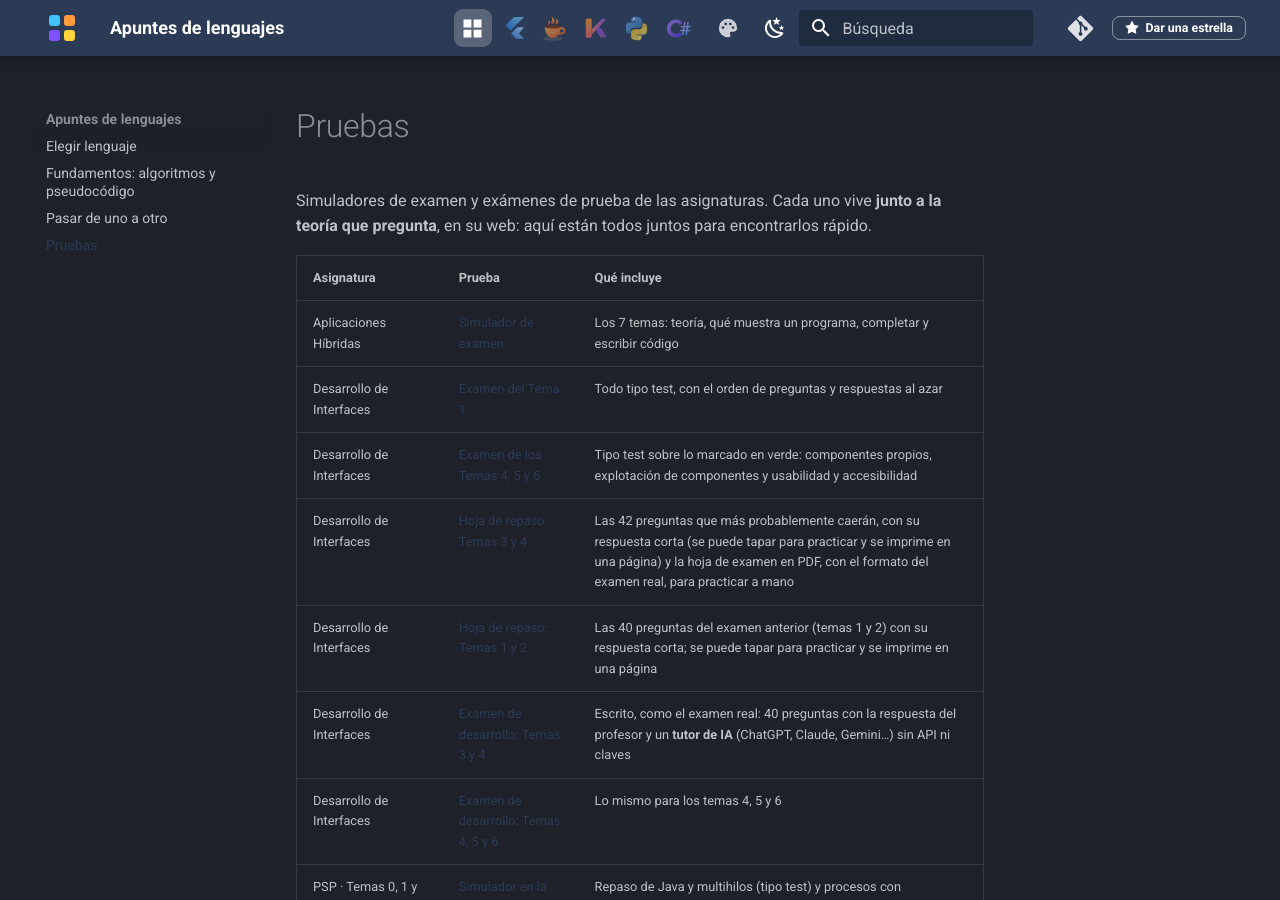
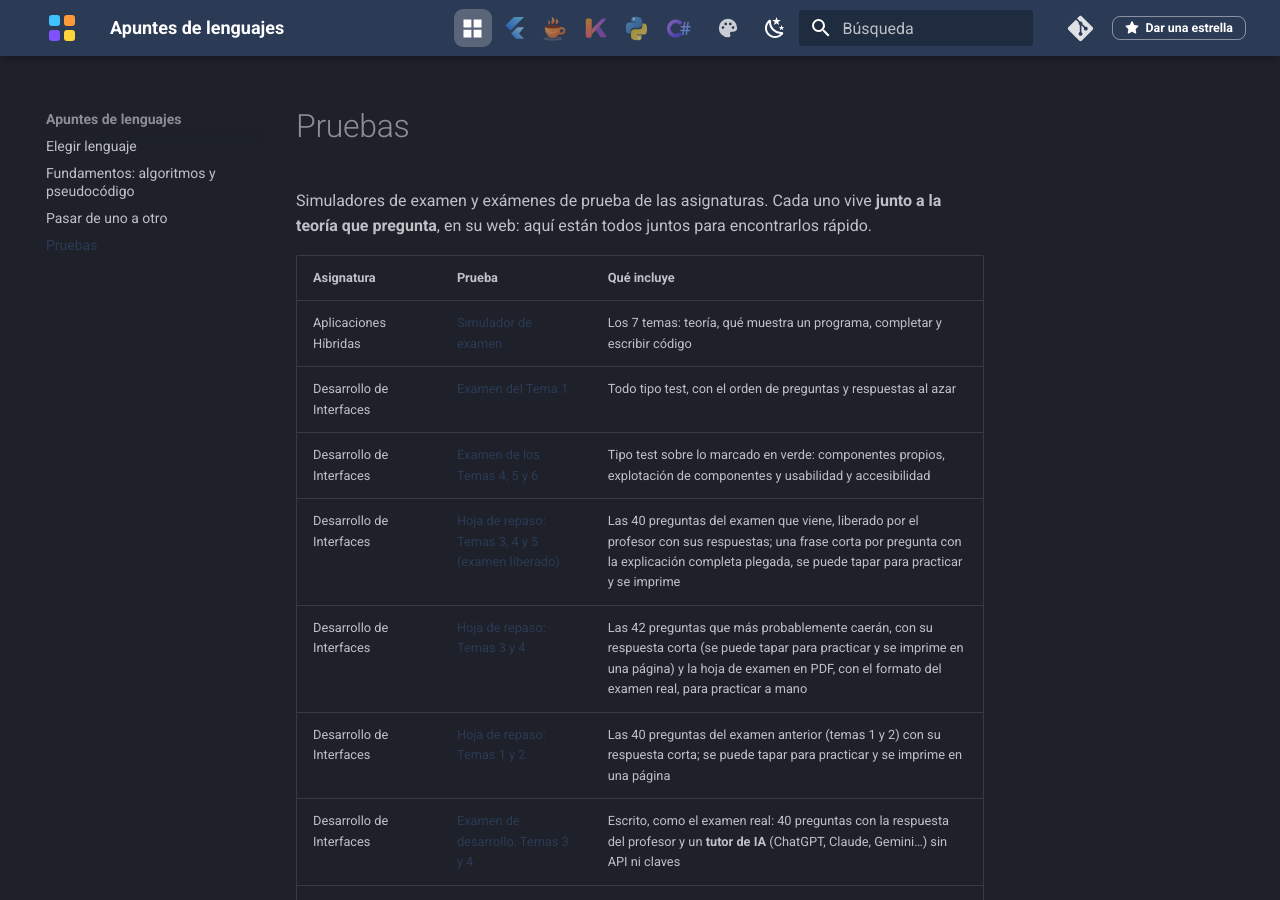
Before and after one commit to apuntes-dam/apuntes-lenguajes, an MkDocs documentation site: the page built from docs/pruebas.md, in a window 1280 px wide and 900 px high. Built offline with MkDocs 1.6.1 and Material for MkDocs 9.7.7, drawn with Linux system fonts in a browser that asks for light colours; comment, search, counter and statistics services are not loaded.

Commit message:
Pruebas: hoja de repaso de los temas 3, 4 y 5 (examen liberado)
Co-Authored-By: Claude Sonnet 5.5 <noreply@anthropic.com>

```diff
--- a/docs/pruebas.md
+++ b/docs/pruebas.md
@@ -7,6 +7,7 @@ Simuladores de examen y exámenes de prueba de las asignaturas. Cada uno vive **
 | Aplicaciones Híbridas | [Simulador de examen](https://apuntes-dam.github.io/dart-flutter-apuntes/examen-ah/) | Los 7 temas: teoría, qué muestra un programa, completar y escribir código |
 | Desarrollo de Interfaces | [Examen del Tema 1](https://apuntes-dam.github.io/android-apuntes/examen-din/) | Todo tipo test, con el orden de preguntas y respuestas al azar |
 | Desarrollo de Interfaces | [Examen de los Temas 4, 5 y 6](https://apuntes-dam.github.io/android-apuntes/examen-din-t456/) | Tipo test sobre lo marcado en verde: componentes propios, explotación de componentes y usabilidad y accesibilidad |
+| Desarrollo de Interfaces | [Hoja de repaso: Temas 3, 4 y 5 (examen liberado)](https://apuntes-dam.github.io/android-apuntes/hoja-din-t345/) | Las 40 preguntas del examen que viene, liberado por el profesor con sus respuestas; una frase corta por pregunta con la explicación completa plegada, se puede tapar para practicar y se imprime |
 | Desarrollo de Interfaces | [Hoja de repaso: Temas 3 y 4](https://apuntes-dam.github.io/android-apuntes/hoja-din-t34/) | Las 42 preguntas que más probablemente caerán, con su respuesta corta (se puede tapar para practicar y se imprime en una página) y la hoja de examen en PDF, con el formato del examen real, para practicar a mano |
 | Desarrollo de Interfaces | [Hoja de repaso: Temas 1 y 2](https://apuntes-dam.github.io/android-apuntes/hoja-din-t12/) | Las 40 preguntas del examen anterior (temas 1 y 2) con su respuesta corta; se puede tapar para practicar y se imprime en una página |
 | Desarrollo de Interfaces | [Examen de desarrollo: Temas 3 y 4](https://apuntes-dam.github.io/android-apuntes/examen-din-desarrollo-t34/) | Escrito, como el examen real: 40 preguntas con la respuesta del profesor y un **tutor de IA** (ChatGPT, Claude, Gemini…) sin API ni claves |
```
